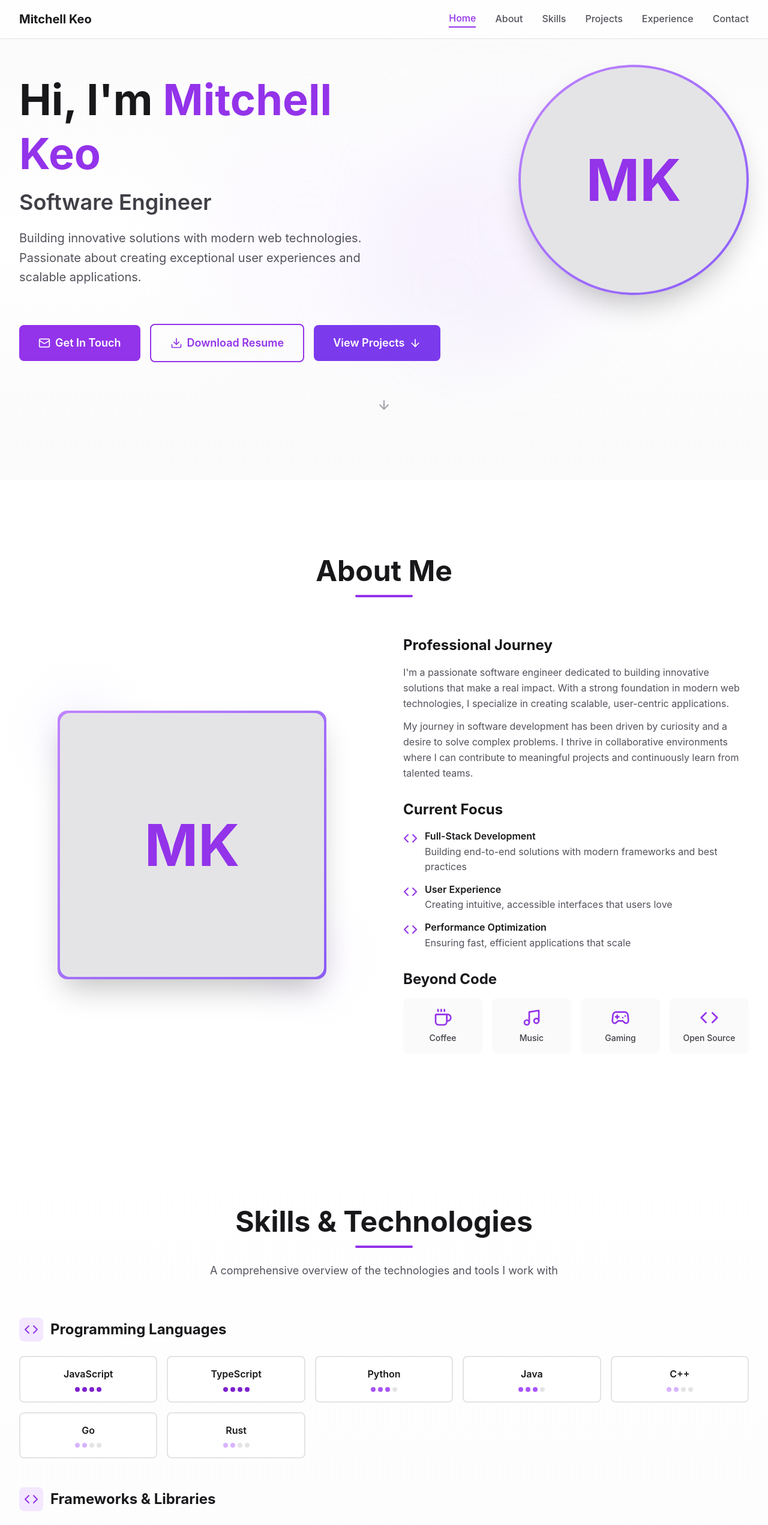
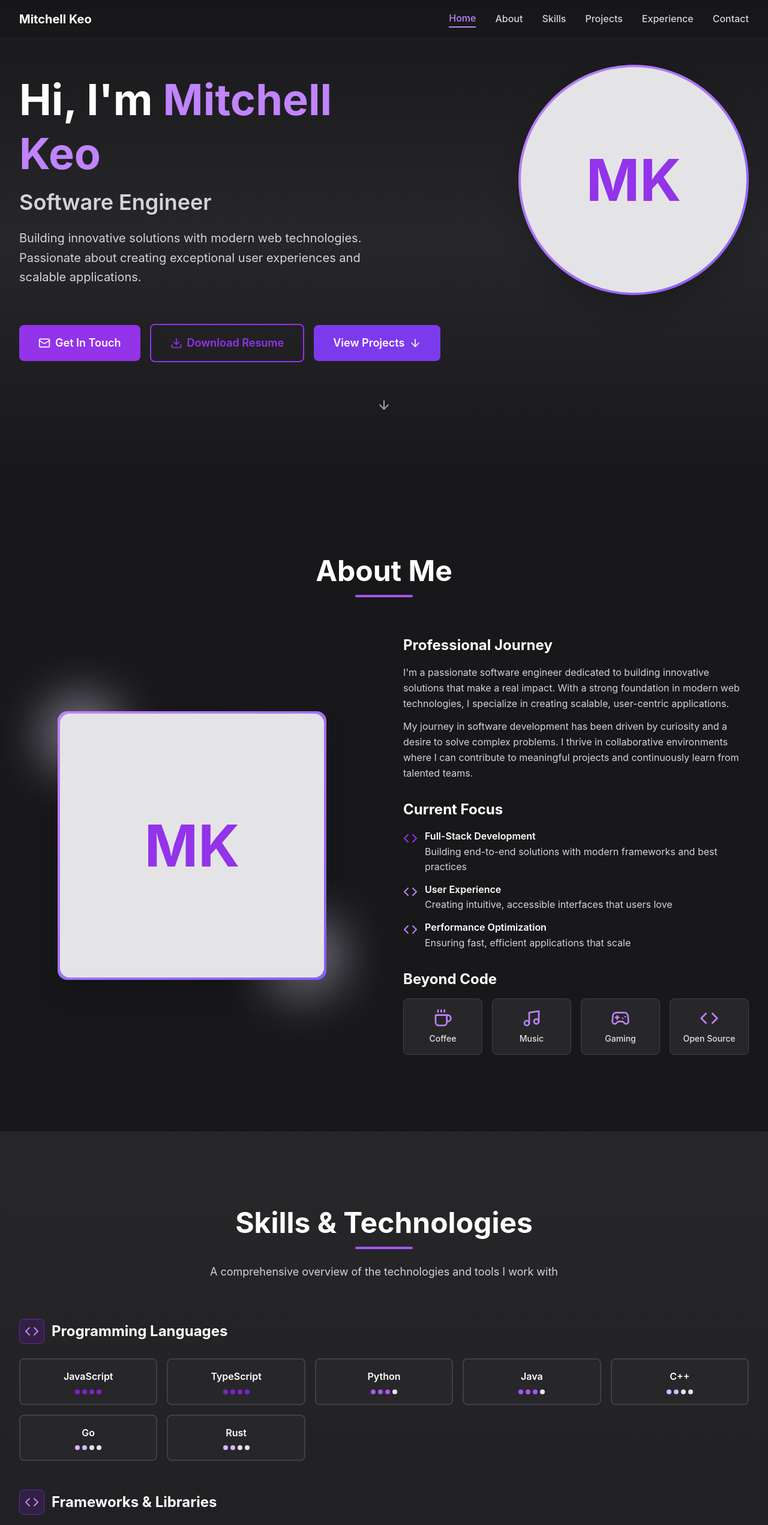
Before and after one commit to mitchellnkeo/portfolio, a React (Vite) app: page / in a window 1280 px wide. Shown: the top 2543 px of the page at 60% size. Built offline with nearby package versions, Linux system fonts and the light colour scheme.

Commit message:
Color palette update

```diff
--- a/src/components/layout/Header.tsx
+++ b/src/components/layout/Header.tsx
@@ -10,14 +10,14 @@ export default function Header() {
   };
 
   return (
-    <header className="fixed top-0 left-0 right-0 bg-white/80 backdrop-blur-sm z-50 border-b border-neutral-200">
+    <header className="fixed top-0 left-0 right-0 bg-neutral-900/80 backdrop-blur-sm z-50 border-b border-neutral-800">
       <div className="max-w-7xl mx-auto px-4 sm:px-6 lg:px-8">
         <div className="flex items-center justify-between h-16 relative">
           <div className="flex-shrink-0">
             <a
               href="#hero"
               onClick={handleLogoClick}
-              className="text-xl font-bold text-neutral-900 hover:text-primary-600 transition-colors"
+              className="text-xl font-bold text-white hover:text-primary-400 transition-colors"
             >
               Mitchell Keo
             </a>
--- a/src/components/layout/Navigation.tsx
+++ b/src/components/layout/Navigation.tsx
@@ -56,8 +56,8 @@ export default function Navigation() {
             onClick={() => handleScroll(section.id)}
             className={`transition-colors duration-200 font-medium ${
               activeSection === section.id
-                ? 'text-primary-600 border-b-2 border-primary-600'
-                : 'text-neutral-600 hover:text-primary-600'
+                ? 'text-primary-400 border-b-2 border-primary-400'
+                : 'text-neutral-300 hover:text-primary-400'
             }`}
             aria-current={activeSection === section.id ? 'page' : undefined}
           >
@@ -68,7 +68,7 @@ export default function Navigation() {
 
       {/* Mobile Menu Button */}
       <button
-        className="md:hidden p-2 text-neutral-600 hover:text-primary-600 transition-colors"
+        className="md:hidden p-2 text-neutral-300 hover:text-primary-400 transition-colors"
         onClick={() => setIsMobileMenuOpen(!isMobileMenuOpen)}
         aria-label="Toggle menu"
         aria-expanded={isMobileMenuOpen}
@@ -78,7 +78,7 @@ export default function Navigation() {
 
       {/* Mobile Menu */}
       {isMobileMenuOpen && (
-        <nav className="absolute top-full left-0 right-0 bg-white border-b border-neutral-200 shadow-lg md:hidden">
+        <nav className="absolute top-full left-0 right-0 bg-neutral-900 border-b border-neutral-800 shadow-lg md:hidden">
           <div className="flex flex-col">
             {navSections.map((section) => (
               <button
@@ -86,8 +86,8 @@ export default function Navigation() {
                 onClick={() => handleScroll(section.id)}
                 className={`px-4 py-3 text-left transition-colors duration-200 font-medium ${
                   activeSection === section.id
-                    ? 'text-primary-600 bg-primary-50 border-l-4 border-primary-600'
-                    : 'text-neutral-600 hover:text-primary-600 hover:bg-neutral-50'
+                    ? 'text-primary-400 bg-primary-900/20 border-l-4 border-primary-400'
+                    : 'text-neutral-300 hover:text-primary-400 hover:bg-neutral-800'
                 }`}
                 aria-current={activeSection === section.id ? 'page' : undefined}
               >
--- a/src/components/sections/About.tsx
+++ b/src/components/sections/About.tsx
@@ -3,14 +3,14 @@ import ScrollFadeIn from '../common/ScrollFadeIn';
 
 export default function About() {
   return (
-    <section id="about" className="py-20 sm:py-24 lg:py-32 bg-white">
+    <section id="about" className="py-20 sm:py-24 lg:py-32 bg-neutral-900">
       <div className="max-w-7xl mx-auto px-4 sm:px-6 lg:px-8">
         {/* Section Heading */}
         <div className="text-center mb-16">
-          <h2 className="text-4xl sm:text-5xl font-bold text-neutral-900 mb-4">
+          <h2 className="text-4xl sm:text-5xl font-bold text-white mb-4">
             About Me
           </h2>
-          <div className="w-24 h-1 bg-primary-600 mx-auto rounded-full"></div>
+          <div className="w-24 h-1 bg-primary-500 mx-auto rounded-full"></div>
         </div>
 
         <div className="grid lg:grid-cols-2 gap-12 lg:gap-16 items-center">
@@ -40,8 +40,8 @@ export default function About() {
             <div className="order-1 lg:order-2 space-y-8">
             {/* Professional Background */}
             <div className="space-y-4">
-              <h3 className="text-2xl font-bold text-neutral-900">Professional Journey</h3>
-              <div className="space-y-3 text-neutral-600 leading-relaxed">
+              <h3 className="text-2xl font-bold text-white">Professional Journey</h3>
+              <div className="space-y-3 text-neutral-300 leading-relaxed">
                 <p>
                   I'm a passionate software engineer dedicated to building innovative solutions
                   that make a real impact. With a strong foundation in modern web technologies,
@@ -57,31 +57,31 @@ export default function About() {
 
             {/* Current Role & Focus Areas */}
             <div className="space-y-4">
-              <h3 className="text-2xl font-bold text-neutral-900">Current Focus</h3>
+              <h3 className="text-2xl font-bold text-white">Current Focus</h3>
               <div className="space-y-3">
                 <div className="flex items-start gap-3">
                   <Code className="w-6 h-6 text-primary-600 flex-shrink-0 mt-1" />
                   <div>
-                    <p className="font-semibold text-neutral-900">Full-Stack Development</p>
-                    <p className="text-neutral-600">
+                    <p className="font-semibold text-white">Full-Stack Development</p>
+                    <p className="text-neutral-300">
                       Building end-to-end solutions with modern frameworks and best practices
                     </p>
                   </div>
                 </div>
                 <div className="flex items-start gap-3">
-                  <Code className="w-6 h-6 text-primary-600 flex-shrink-0 mt-1" />
+                  <Code className="w-6 h-6 text-primary-400 flex-shrink-0 mt-1" />
                   <div>
-                    <p className="font-semibold text-neutral-900">User Experience</p>
-                    <p className="text-neutral-600">
+                    <p className="font-semibold text-white">User Experience</p>
+                    <p className="text-neutral-300">
                       Creating intuitive, accessible interfaces that users love
                     </p>
                   </div>
                 </div>
                 <div className="flex items-start gap-3">
-                  <Code className="w-6 h-6 text-primary-600 flex-shrink-0 mt-1" />
+                  <Code className="w-6 h-6 text-primary-400 flex-shrink-0 mt-1" />
                   <div>
-                    <p className="font-semibold text-neutral-900">Performance Optimization</p>
-                    <p className="text-neutral-600">
+                    <p className="font-semibold text-white">Performance Optimization</p>
+                    <p className="text-neutral-300">
                       Ensuring fast, efficient applications that scale
                     </p>
                   </div>
@@ -91,23 +91,23 @@ export default function About() {
 
             {/* Personal Interests */}
             <div className="space-y-4">
-              <h3 className="text-2xl font-bold text-neutral-900">Beyond Code</h3>
+              <h3 className="text-2xl font-bold text-white">Beyond Code</h3>
               <div className="grid grid-cols-2 sm:grid-cols-4 gap-4">
-                <div className="flex flex-col items-center p-4 rounded-lg bg-neutral-50 hover:bg-primary-50 transition-colors group">
-                  <Coffee className="w-8 h-8 text-primary-600 mb-2 group-hover:scale-110 transition-transform" />
-                  <span className="text-sm font-medium text-neutral-700">Coffee</span>
+                <div className="flex flex-col items-center p-4 rounded-lg bg-neutral-800 hover:bg-neutral-700 transition-colors group border border-neutral-700">
+                  <Coffee className="w-8 h-8 text-primary-400 mb-2 group-hover:scale-110 transition-transform" />
+                  <span className="text-sm font-medium text-neutral-200">Coffee</span>
                 </div>
-                <div className="flex flex-col items-center p-4 rounded-lg bg-neutral-50 hover:bg-primary-50 transition-colors group">
-                  <Music className="w-8 h-8 text-primary-600 mb-2 group-hover:scale-110 transition-transform" />
-                  <span className="text-sm font-medium text-neutral-700">Music</span>
+                <div className="flex flex-col items-center p-4 rounded-lg bg-neutral-800 hover:bg-neutral-700 transition-colors group border border-neutral-700">
+                  <Music className="w-8 h-8 text-primary-400 mb-2 group-hover:scale-110 transition-transform" />
+                  <span className="text-sm font-medium text-neutral-200">Music</span>
                 </div>
-                <div className="flex flex-col items-center p-4 rounded-lg bg-neutral-50 hover:bg-primary-50 transition-colors group">
-                  <Gamepad2 className="w-8 h-8 text-primary-600 mb-2 group-hover:scale-110 transition-transform" />
-                  <span className="text-sm font-medium text-neutral-700">Gaming</span>
+                <div className="flex flex-col items-center p-4 rounded-lg bg-neutral-800 hover:bg-neutral-700 transition-colors group border border-neutral-700">
+                  <Gamepad2 className="w-8 h-8 text-primary-400 mb-2 group-hover:scale-110 transition-transform" />
+                  <span className="text-sm font-medium text-neutral-200">Gaming</span>
                 </div>
-                <div className="flex flex-col items-center p-4 rounded-lg bg-neutral-50 hover:bg-primary-50 transition-colors group">
-                  <Code className="w-8 h-8 text-primary-600 mb-2 group-hover:scale-110 transition-transform" />
-                  <span className="text-sm font-medium text-neutral-700">Open Source</span>
+                <div className="flex flex-col items-center p-4 rounded-lg bg-neutral-800 hover:bg-neutral-700 transition-colors group border border-neutral-700">
+                  <Code className="w-8 h-8 text-primary-400 mb-2 group-hover:scale-110 transition-transform" />
+                  <span className="text-sm font-medium text-neutral-200">Open Source</span>
                 </div>
               </div>
             </div>
--- a/src/components/sections/Hero.tsx
+++ b/src/components/sections/Hero.tsx
@@ -10,7 +10,7 @@ export default function Hero() {
   };
 
   return (
-    <section id="hero" className="min-h-screen flex items-center justify-center bg-gradient-to-b from-neutral-50 via-white to-neutral-50 relative overflow-hidden">
+    <section id="hero" className="min-h-screen flex items-center justify-center bg-gradient-to-b from-neutral-900 via-neutral-800 to-neutral-900 relative overflow-hidden">
       {/* Background decoration */}
       <div className="absolute inset-0 overflow-hidden pointer-events-none">
         <div className="absolute top-1/4 left-1/4 w-96 h-96 bg-primary-100 rounded-full mix-blend-multiply filter blur-3xl opacity-20 animate-blob"></div>
@@ -23,16 +23,16 @@ export default function Hero() {
           {/* Left Column - Text Content */}
           <div className="text-center lg:text-left space-y-6 animate-fade-in">
             <div className="space-y-4">
-              <h1 className="text-5xl sm:text-6xl lg:text-7xl font-bold text-neutral-900 leading-tight">
+              <h1 className="text-5xl sm:text-6xl lg:text-7xl font-bold text-white leading-tight">
                 Hi, I'm{' '}
-                <span className="text-primary-600">Mitchell Keo</span>
+                <span className="text-primary-400">Mitchell Keo</span>
               </h1>
-              <h2 className="text-2xl sm:text-3xl lg:text-4xl font-semibold text-neutral-700">
+              <h2 className="text-2xl sm:text-3xl lg:text-4xl font-semibold text-neutral-300">
                 Software Engineer
               </h2>
             </div>
 
-            <p className="text-lg sm:text-xl text-neutral-600 max-w-2xl mx-auto lg:mx-0 leading-relaxed">
+            <p className="text-lg sm:text-xl text-neutral-300 max-w-2xl mx-auto lg:mx-0 leading-relaxed">
               Building innovative solutions with modern web technologies.
               Passionate about creating exceptional user experiences and scalable applications.
             </p>
@@ -99,7 +99,7 @@ export default function Hero() {
         <div className="mt-16 flex justify-center animate-bounce">
           <button
             onClick={() => handleScroll('about')}
-            className="text-neutral-400 hover:text-primary-600 transition-colors"
+            className="text-neutral-400 hover:text-primary-400 transition-colors"
             aria-label="Scroll to about section"
           >
             <ArrowDown className="w-6 h-6" />
--- a/src/components/sections/Skills.tsx
+++ b/src/components/sections/Skills.tsx
@@ -23,15 +23,15 @@ export default function Skills() {
   const categories: Skill['category'][] = ['language', 'framework', 'tool', 'database', 'cloud'];
 
   return (
-    <section id="skills" className="py-20 sm:py-24 lg:py-32 bg-gradient-to-b from-white to-neutral-50">
+    <section id="skills" className="py-20 sm:py-24 lg:py-32 bg-gradient-to-b from-neutral-800 to-neutral-900">
       <div className="max-w-7xl mx-auto px-4 sm:px-6 lg:px-8">
         {/* Section Heading */}
         <div className="text-center mb-16">
-          <h2 className="text-4xl sm:text-5xl font-bold text-neutral-900 mb-4">
+          <h2 className="text-4xl sm:text-5xl font-bold text-white mb-4">
             Skills & Technologies
           </h2>
-          <div className="w-24 h-1 bg-primary-600 mx-auto rounded-full mb-6"></div>
-          <p className="text-lg text-neutral-600 max-w-2xl mx-auto">
+          <div className="w-24 h-1 bg-primary-500 mx-auto rounded-full mb-6"></div>
+          <p className="text-lg text-neutral-300 max-w-2xl mx-auto">
             A comprehensive overview of the technologies and tools I work with
           </p>
         </div>
@@ -48,10 +48,10 @@ export default function Skills() {
               <div key={category} className="space-y-6">
                 {/* Category Header */}
                 <div className="flex items-center gap-3">
-                  <div className="p-2 bg-primary-100 rounded-lg">
-                    <IconComponent className="w-6 h-6 text-primary-600" />
+                  <div className="p-2 bg-primary-900/30 rounded-lg border border-primary-800">
+                    <IconComponent className="w-6 h-6 text-primary-400" />
                   </div>
-                  <h3 className="text-2xl font-bold text-neutral-900">
+                  <h3 className="text-2xl font-bold text-white">
                     {categoryLabels[category]}
                   </h3>
                 </div>
@@ -61,11 +61,11 @@ export default function Skills() {
                   {categorySkills.map((skill) => (
                     <div
                       key={skill.name}
-                      className="group relative p-4 bg-white rounded-lg border-2 border-neutral-200 hover:border-primary-500 transition-all duration-200 hover:shadow-lg"
+                      className="group relative p-4 bg-neutral-800 rounded-lg border-2 border-neutral-700 hover:border-primary-500 transition-all duration-200 hover:shadow-lg"
                     >
                       {/* Skill Name */}
                       <div className="text-center">
-                        <p className="font-semibold text-neutral-900 mb-2">{skill.name}</p>
+                        <p className="font-semibold text-white mb-2">{skill.name}</p>
 
                         {/* Proficiency Indicator */}
                         {skill.proficiency && (
@@ -91,7 +91,7 @@ export default function Skills() {
                       </div>
 
                       {/* Hover Effect */}
-                      <div className="absolute inset-0 bg-primary-50 rounded-lg opacity-0 group-hover:opacity-100 transition-opacity duration-200 -z-10"></div>
+                      <div className="absolute inset-0 bg-primary-900/20 rounded-lg opacity-0 group-hover:opacity-100 transition-opacity duration-200 -z-10"></div>
                     </div>
                   ))}
                 </div>
@@ -101,9 +101,9 @@ export default function Skills() {
         </div>
 
         {/* Legend */}
-        <div className="mt-16 pt-8 border-t border-neutral-200">
+        <div className="mt-16 pt-8 border-t border-neutral-700">
           <div className="flex flex-wrap items-center justify-center gap-6 text-sm">
-            <span className="font-semibold text-neutral-700">Proficiency:</span>
+            <span className="font-semibold text-neutral-300">Proficiency:</span>
             <div className="flex items-center gap-2">
               <div className="flex gap-1">
                 <div className="w-2 h-2 rounded-full bg-neutral-300"></div>
@@ -111,16 +111,16 @@ export default function Skills() {
                 <div className="w-2 h-2 rounded-full bg-neutral-300"></div>
                 <div className="w-2 h-2 rounded-full bg-neutral-300"></div>
               </div>
-              <span className="text-neutral-600">Beginner</span>
+              <span className="text-neutral-300">Beginner</span>
             </div>
             <div className="flex items-center gap-2">
               <div className="flex gap-1">
                 <div className="w-2 h-2 rounded-full bg-primary-300"></div>
                 <div className="w-2 h-2 rounded-full bg-primary-300"></div>
                 <div className="w-2 h-2 rounded-full bg-primary-300"></div>
-                <div className="w-2 h-2 rounded-full bg-neutral-300"></div>
+                <div className="w-2 h-2 rounded-full bg-neutral-600"></div>
               </div>
-              <span className="text-neutral-600">Intermediate</span>
+              <span className="text-neutral-300">Intermediate</span>
             </div>
             <div className="flex items-center gap-2">
               <div className="flex gap-1">
@@ -129,16 +129,16 @@ export default function Skills() {
                 <div className="w-2 h-2 rounded-full bg-primary-500"></div>
                 <div className="w-2 h-2 rounded-full bg-primary-500"></div>
               </div>
-              <span className="text-neutral-600">Advanced</span>
+              <span className="text-neutral-300">Advanced</span>
             </div>
             <div className="flex items-center gap-2">
               <div className="flex gap-1">
-                <div className="w-2 h-2 rounded-full bg-primary-700"></div>
-                <div className="w-2 h-2 rounded-full bg-primary-700"></div>
-                <div className="w-2 h-2 rounded-full bg-primary-700"></div>
-                <div className="w-2 h-2 rounded-full bg-primary-700"></div>
+                <div className="w-2 h-2 rounded-full bg-primary-400"></div>
+                <div className="w-2 h-2 rounded-full bg-primary-400"></div>
+                <div className="w-2 h-2 rounded-full bg-primary-400"></div>
+                <div className="w-2 h-2 rounded-full bg-primary-400"></div>
               </div>
-              <span className="text-neutral-600">Expert</span>
+              <span className="text-neutral-300">Expert</span>
             </div>
           </div>
         </div>
--- a/src/index.css
+++ b/src/index.css
@@ -49,8 +49,8 @@
   body {
     font-family: var(--font-family-sans);
     line-height: 1.6;
-    color: #18181b;
-    background-color: #fafafa;
+    color: #fafafa;
+    background-color: #18181b;
     -webkit-font-smoothing: antialiased;
     -moz-osx-font-smoothing: grayscale;
   }
```
Also changed, not shown: src/components/common/ProjectCard.tsx (+7 -7 lines), src/components/common/ProjectModal.tsx (+15 -15 lines), src/components/sections/Contact.tsx (+26 -26 lines), src/components/sections/Experience.tsx (+32 -32 lines), src/components/sections/Projects.tsx (+8 -8 lines).
